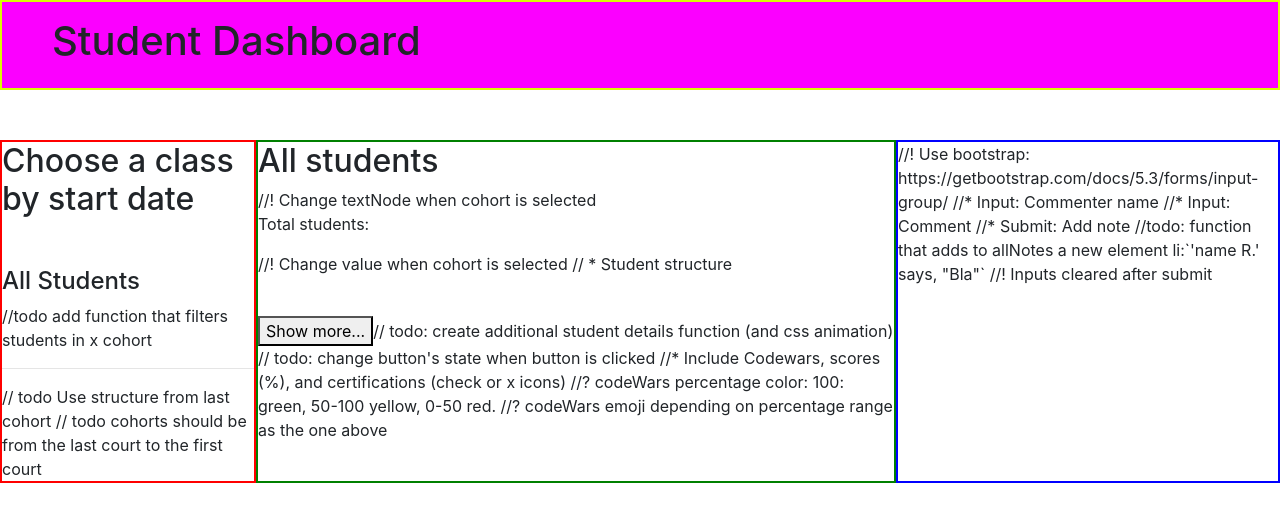
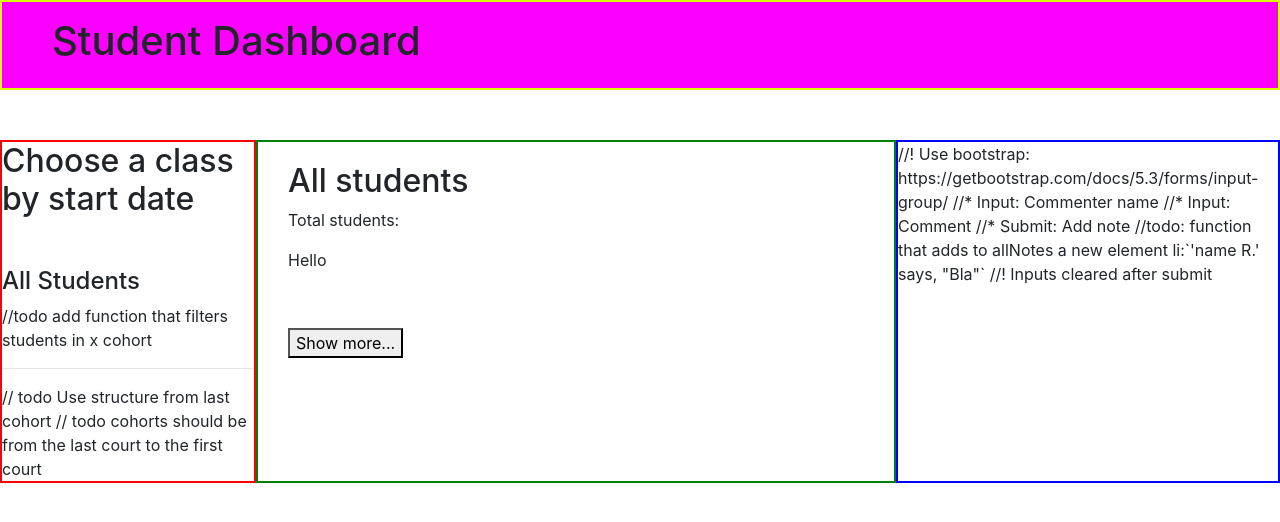
Before and after one commit to yanakolajara/project-student-dashboard, a React (Create React App) app: page / in a window 1280 px wide. Shown: the top 522 px of the page. Built offline with nearby package versions, Linux system fonts and the light colour scheme.

Commit message:
student card function started

```diff
--- a/src/App.js
+++ b/src/App.js
@@ -1,5 +1,4 @@
-import data from './data/data.json'
-import {cohortStudents} from './helper.js'
+import {students,cohortStudents} from './helper.js'
 
 function App() {
   return (
@@ -22,10 +21,9 @@ function App() {
         </aside>
 
         <main>
-          <h2 class="cohortSelected">All students</h2> //! Change textNode when cohort is selected
-          <p class="totalStudents" value={() => {}}>Total students: {}</p> //! Change value when cohort is selected
-
-          // * Student structure
+          <h2 class="cohortSelected">All students</h2>
+          <p class="totalStudents" value={() => {}}>Total students: {}</p>
+          {students()}
           <div class="studentCard">
             <img class="studentImg"></img>
             <div class="studentInfo">
@@ -33,11 +31,6 @@ function App() {
               <p class="studentDOB"></p>
               <p class="studentEmail"></p>
               <button>Show more...</button>
-              // todo: create additional student details function (and css animation)
-              // todo: change button's state when button is clicked
-              //* Include Codewars, scores (%), and certifications (check or x icons)
-              //? codeWars percentage color: 100: green, 50-100 yellow, 0-50 red.
-              //? codeWars emoji depending on percentage range as the one above
             </div>
           </div>
         </main>
--- a/src/helper.js
+++ b/src/helper.js
@@ -1,6 +1,30 @@
 import data from './data/data.json'
+import StudentCard from './studentCard.js'
+
+export const students = () => {
+    const studentList = data.map((student) => {
+        return <studentCard
+            name = {student.names}
+            img = {student.profilePhoto}
+            dob = {student.dob}
+            email = {student.username}/>
+    })
+    return(
+        <p>Hello</p>
+    )
+}
 
 export const cohortStudents = (cohort) => {
 
 }
 //! Add 'event' listener and terget the value
+//! Change main's title textNode when cohort is selected
+
+export const moreInfo = () => {
+
+}
+//! change button textNode
+//! Add logic to button textNode
+//* Include Codewars, scores (%), and certifications (check or x icons)
+//? codeWars percentage color: 100: green, 50-100 yellow, 0-50 red.
+//? codeWars emoji depending on percentage range as the one above
--- a/src/index.css
+++ b/src/index.css
@@ -34,8 +34,10 @@ header h1{
 }
 
 main{
-    border: 2px solid green
+    border: 2px solid green;
+    padding: 20px 30px 0px 30px;
 }
+
 .notes {
     border: 2px solid blue;
 }
--- /dev/null
+++ b/src/studentCard.js
@@ -0,0 +1,16 @@
+const StudentCard = (props) => {
+    const {name,img,dob,email} = props
+    return(
+        <div class="studentCard">
+            <img class="studentImg" src={img}></img>
+            <div class="studentInfo">
+                <p class="studentName">{name}</p>
+                <p class="studentDOB">{dob}</p>
+                <p class="studentEmail">{email}</p>
+                <button>Show more...</button>
+            </div>
+        </div>
+    )
+}
+
+export default StudentCard;
```
